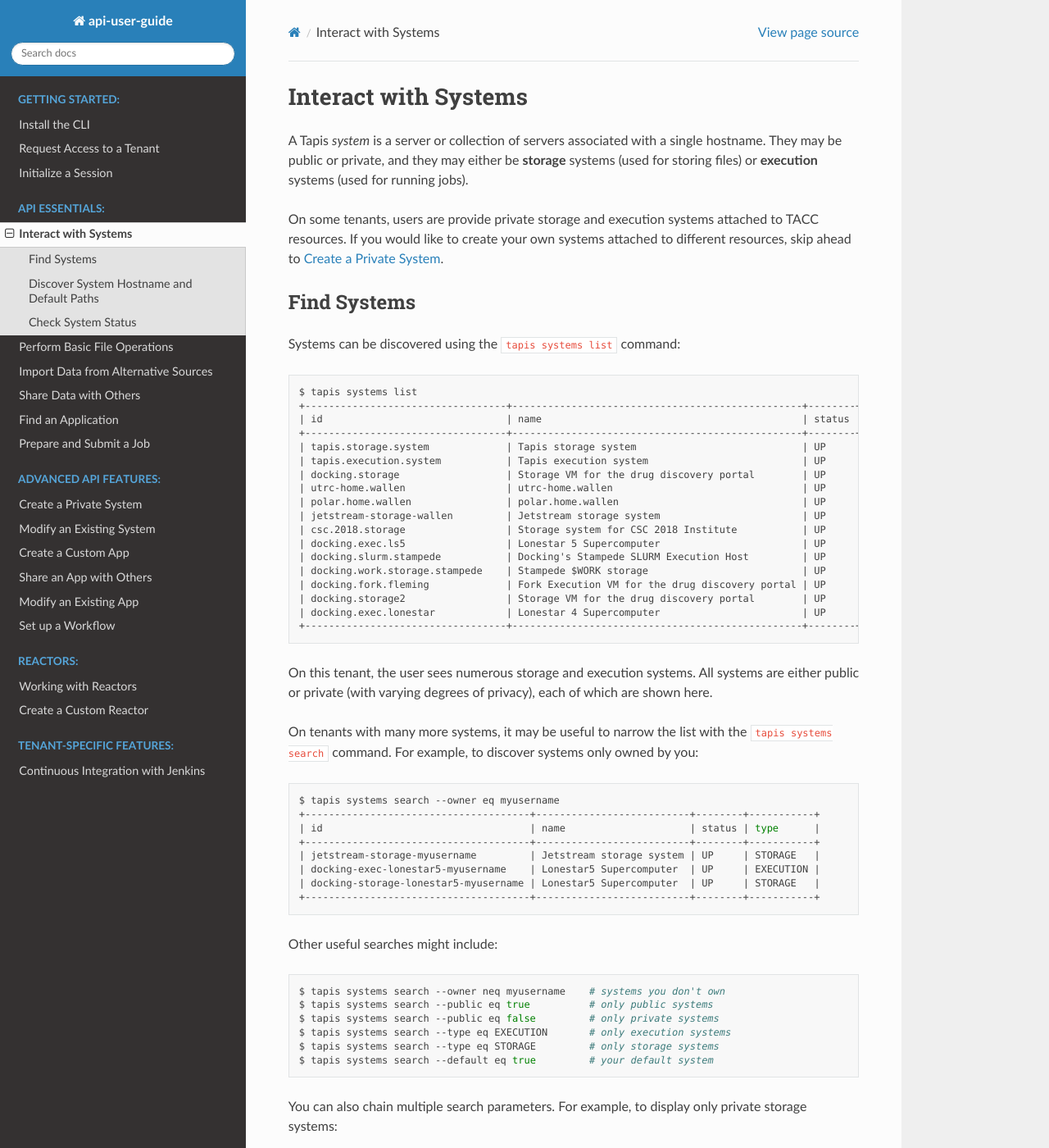
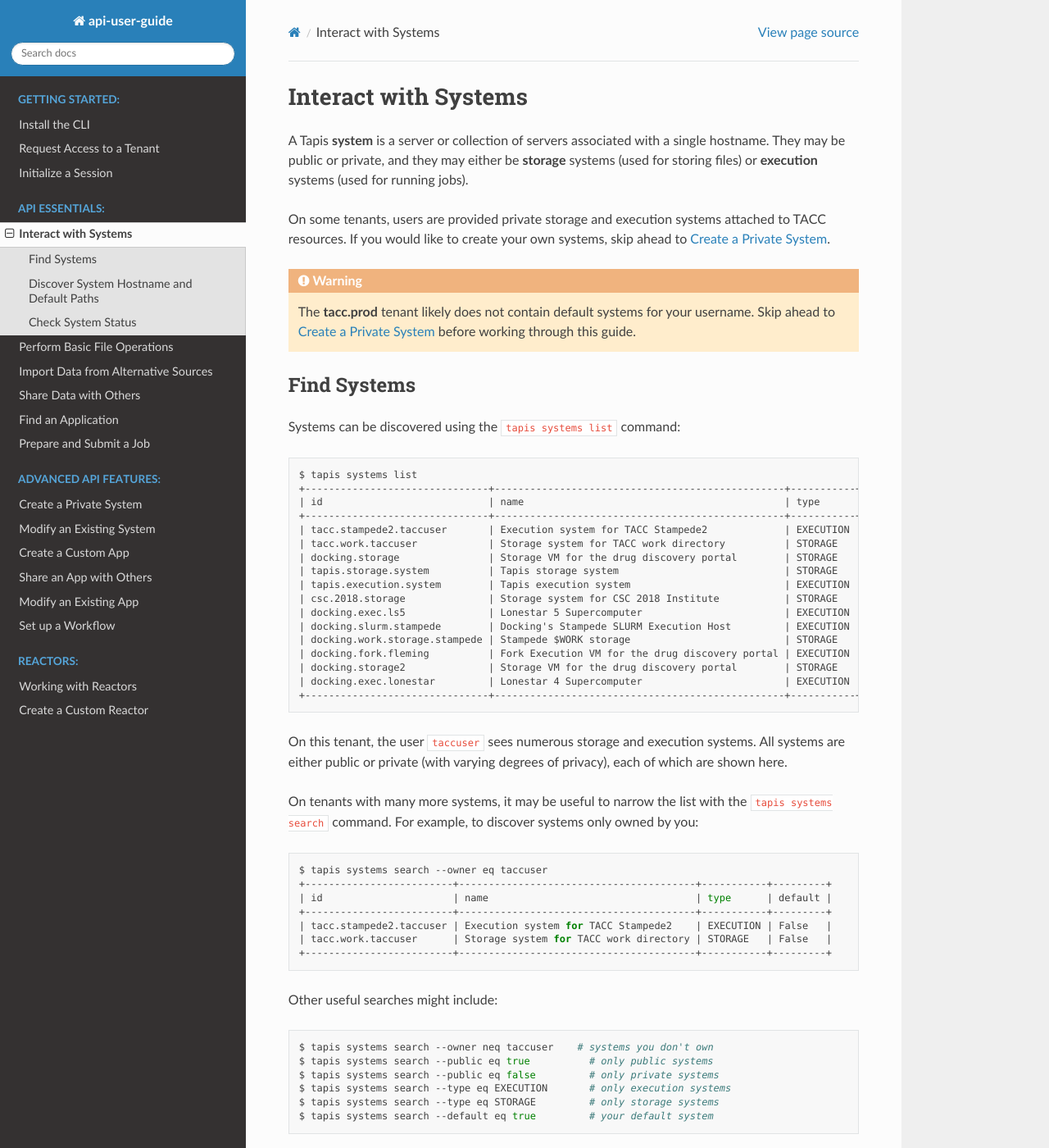
Before and after one commit to wjallen/api-user-guide, a Sphinx documentation site: the page built from docs/api-essentials/interact_with_systems.rst, in a window 1280 px wide and 1400 px high. Shown: the whole window at 82% size. Built offline with Sphinx 7.4.7 and the Read the Docs theme 2.0.0, drawn with Linux system fonts in a browser that asks for light colours; pages that are not in the unit, such as notebooks, are missing from menus; some of the changed text lies outside the part shown.

Commit message:
updates to api-essentials pages

```diff
--- a/docs/api-essentials/interact_with_systems.rst
+++ b/docs/api-essentials/interact_with_systems.rst
@@ -1,15 +1,22 @@
 Interact with Systems
 =====================
 
-A Tapis *system* is a server or collection of servers associated with a single
+A Tapis **system** is a server or collection of servers associated with a single
 hostname. They may be public or private, and they may either be **storage**
 systems (used for storing files) or **execution** systems (used for running
 jobs).
 
-On some tenants, users are provide private storage and execution systems
-attached to TACC resources. If you would like to create your own systems
-attached to different resources, skip ahead to
-`Create a Private System <create_a_private_system.html>`_.
+On some tenants, users are provided private storage and execution systems
+attached to TACC resources. If you would like to create your own systems, skip
+ahead to
+`Create a Private System <../advanced-api-features/create_a_private_system.html>`__.
+
+.. warning::
+
+   The **tacc.prod** tenant likely does not contain default systems for your
+   username. Skip ahead to
+   `Create a Private System <create_a_private_system.html>`_
+   before working through this guide.
 
 
 Find Systems
@@ -20,28 +27,26 @@ Systems can be discovered using the ``tapis systems list`` command:
 .. code-block::
 
    $ tapis systems list
-   +----------------------------------+-------------------------------------------------+--------+-----------+
-   | id                               | name                                            | status | type      |
-   +----------------------------------+-------------------------------------------------+--------+-----------+
-   | tapis.storage.system             | Tapis storage system                            | UP     | STORAGE   |
-   | tapis.execution.system           | Tapis execution system                          | UP     | EXECUTION |
-   | docking.storage                  | Storage VM for the drug discovery portal        | UP     | STORAGE   |
-   | utrc-home.wallen                 | utrc-home.wallen                                | UP     | STORAGE   |
-   | polar.home.wallen                | polar.home.wallen                               | UP     | STORAGE   |
-   | jetstream-storage-wallen         | Jetstream storage system                        | UP     | STORAGE   |
-   | csc.2018.storage                 | Storage system for CSC 2018 Institute           | UP     | STORAGE   |
-   | docking.exec.ls5                 | Lonestar 5 Supercomputer                        | UP     | EXECUTION |
-   | docking.slurm.stampede           | Docking's Stampede SLURM Execution Host         | UP     | EXECUTION |
-   | docking.work.storage.stampede    | Stampede $WORK storage                          | UP     | STORAGE   |
-   | docking.fork.fleming             | Fork Execution VM for the drug discovery portal | UP     | EXECUTION |
-   | docking.storage2                 | Storage VM for the drug discovery portal        | UP     | STORAGE   |
-   | docking.exec.lonestar            | Lonestar 4 Supercomputer                        | UP     | EXECUTION |
-   +----------------------------------+-------------------------------------------------+--------+-----------+
+   +-------------------------------+-------------------------------------------------+-----------+---------+
+   | id                            | name                                            | type      | default |
+   +-------------------------------+-------------------------------------------------+-----------+---------+
+   | tacc.stampede2.taccuser       | Execution system for TACC Stampede2             | EXECUTION | False   |
+   | tacc.work.taccuser            | Storage system for TACC work directory          | STORAGE   | False   |
+   | docking.storage               | Storage VM for the drug discovery portal        | STORAGE   | True    |
+   | tapis.storage.system          | Tapis storage system                            | STORAGE   | False   |
+   | tapis.execution.system        | Tapis execution system                          | EXECUTION | False   |
+   | csc.2018.storage              | Storage system for CSC 2018 Institute           | STORAGE   | False   |
+   | docking.exec.ls5              | Lonestar 5 Supercomputer                        | EXECUTION | False   |
+   | docking.slurm.stampede        | Docking's Stampede SLURM Execution Host         | EXECUTION | False   |
+   | docking.work.storage.stampede | Stampede $WORK storage                          | STORAGE   | False   |
+   | docking.fork.fleming          | Fork Execution VM for the drug discovery portal | EXECUTION | False   |
+   | docking.storage2              | Storage VM for the drug discovery portal        | STORAGE   | False   |
+   | docking.exec.lonestar         | Lonestar 4 Supercomputer                        | EXECUTION | False   |
+   +-------------------------------+-------------------------------------------------+-----------+---------+
 
-
-On this tenant, the user sees numerous storage and execution systems. All
-systems are either public or private (with varying degrees of privacy), each
-of which are shown here.
+On this tenant, the user :code:`taccuser` sees numerous storage and execution
+systems. All systems are either public or private (with varying degrees of
+privacy), each of which are shown here.
 
 On tenants with many more systems, it may be useful to narrow the list with
 the ``tapis systems search`` command. For example, to discover systems only
@@ -49,21 +54,20 @@ owned by you:
 
 .. code-block:: bash
 
-   $ tapis systems search --owner eq myusername
-   +--------------------------------------+--------------------------+--------+-----------+
-   | id                                   | name                     | status | type      |
-   +--------------------------------------+--------------------------+--------+-----------+
-   | jetstream-storage-myusername         | Jetstream storage system | UP     | STORAGE   |
-   | docking-exec-lonestar5-myusername    | Lonestar5 Supercomputer  | UP     | EXECUTION |
-   | docking-storage-lonestar5-myusername | Lonestar5 Supercomputer  | UP     | STORAGE   |
-   +--------------------------------------+--------------------------+--------+-----------+
+   $ tapis systems search --owner eq taccuser
+   +-------------------------+----------------------------------------+-----------+---------+
+   | id                      | name                                   | type      | default |
+   +-------------------------+----------------------------------------+-----------+---------+
+   | tacc.stampede2.taccuser | Execution system for TACC Stampede2    | EXECUTION | False   |
+   | tacc.work.taccuser      | Storage system for TACC work directory | STORAGE   | False   |
+   +-------------------------+----------------------------------------+-----------+---------+
 
 
 Other useful searches might include:
 
 .. code-block:: bash
 
-   $ tapis systems search --owner neq myusername    # systems you don't own
+   $ tapis systems search --owner neq taccuser    # systems you don't own
    $ tapis systems search --public eq true          # only public systems
    $ tapis systems search --public eq false         # only private systems
    $ tapis systems search --type eq EXECUTION       # only execution systems
@@ -77,19 +81,16 @@ private storage systems:
 .. code-block:: bash
 
    $ tapis systems search --type eq STORAGE --public eq false
-   +----------------------------------+--------------------------+--------+---------+
-   | id                               | name                     | status | type    |
-   +----------------------------------+--------------------------+--------+---------+
-   | utrc-home.wallen                 | utrc-home.wallen         | UP     | STORAGE |
-   | polar.home.wallen                | polar.home.wallen        | UP     | STORAGE |
-   | jetstream-storage-wallen         | Jetstream storage system | UP     | STORAGE |
-   | docking-storage-lonestar5-wallen | Lonestar5 Supercomputer  | UP     | STORAGE |
-   +----------------------------------+--------------------------+--------+---------+
+   +--------------------+----------------------------------------+---------+---------+
+   | id                 | name                                   | type    | default |
+   +--------------------+----------------------------------------+---------+---------+
+   | tacc.work.taccuser | Storage system for TACC work directory | STORAGE | False   |
+   +--------------------+----------------------------------------+---------+---------+
 
 
 .. note::
 
-   Don't forget to replace instances of *myusername* with your actual username
+   Don't forget to replace instances of **taccuser** with your actual username
    on the tenant
 
 
@@ -106,32 +107,33 @@ follows:
 
 .. code-block:: bash
 
-   $ tapis systems show -f json utrc-home.wallen
+   $ tapis systems show -f json tacc.work.taccuser
 
 .. code-block:: json
    :linenos:
-   :emphasize-lines: 31,32
+   :emphasize-lines: 32,33
 
    {
+     "id": "tacc.work.taccuser",
+     "name": "Storage system for the TACC WORK directory",
+     "type": "STORAGE",
+     "default": false,
      "available": true,
-     "default": false,
-     "description": "Home system for user: wallen",
+     "description": "Storage system for the TACC WORK directory via Stampede2",
      "environment": null,
      "executionType": null,
      "globalDefault": false,
-     "id": "utrc-home.wallen",
-     "lastModified": "2 years ago",
+     "lastModified": "7 hours ago",
      "login": null,
      "maxSystemJobs": null,
      "maxSystemJobsPerUser": null,
-     "name": "utrc-home.wallen",
-     "owner": "wma_prtl",
+     "owner": "taccuser",
      "public": false,
      "queues": null,
      "revision": 1,
      "scheduler": null,
      "scratchDir": null,
-     "site": "portal.dev",
+     "site": null,
      "status": "UP",
      "storage": {
        "proxy": null,
@@ -142,12 +144,11 @@ follows:
          "type": "SSHKEYS"
        },
        "publicAppsDir": null,
-       "host": "data.tacc.utexas.edu",
-       "rootDir": "/work/03439/wallen",
+       "host": "stampede2.tacc.utexas.edu",
+       "rootDir": "/work/01234/taccuser",
        "homeDir": "/"
      },
-     "type": "STORAGE",
-     "uuid": "4106595520523988504-242ac113-0001-006",
+     "uuid": "383424038079107562-242ac112-0001-006",
      "workDir": null
    }
 
@@ -171,7 +172,7 @@ can be used with extra flags to strip out the useful part of the response:
 
 .. code-block:: bash
 
-   $ tapis systems status -c status -f value
+   $ tapis systems show -c status -f value tacc.work.taccuser
    UP
 
 
--- a/docs/tenant-specific-features/continuous-intergration-with-jenkins.rst
+++ /dev/null
@@ -1,2 +0,0 @@
-Continuous Integration with Jenkins
-===================================
```
Also changed, not shown: docs/api-essentials/find_an_application.rst (+21 -25 lines), docs/api-essentials/perform_basic_file_operations.rst (+58 -70 lines), docs/api-essentials/prepare_and_submit_a_job.rst (+56 -58 lines), docs/api-essentials/share_data_with_others.rst (+60 -64 lines).
